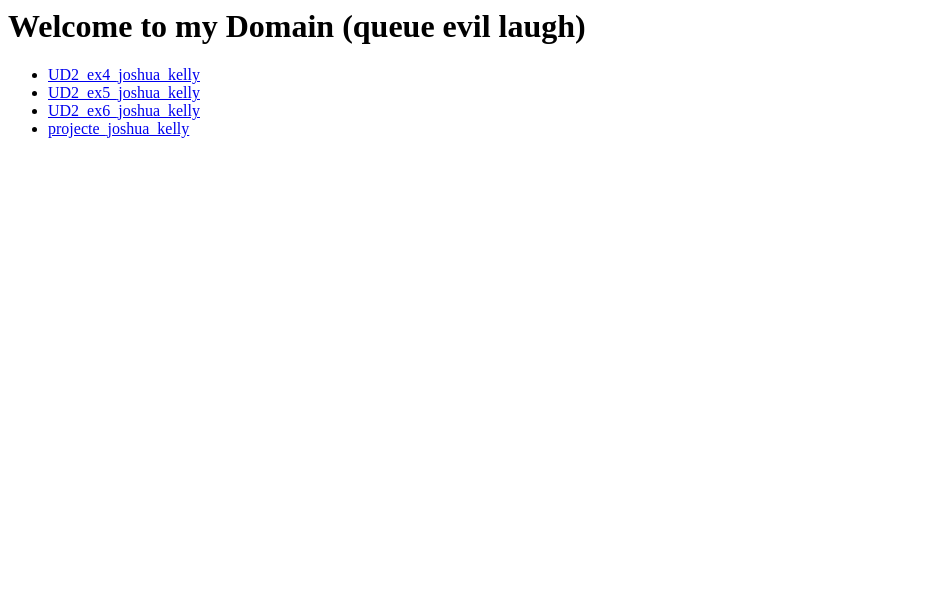
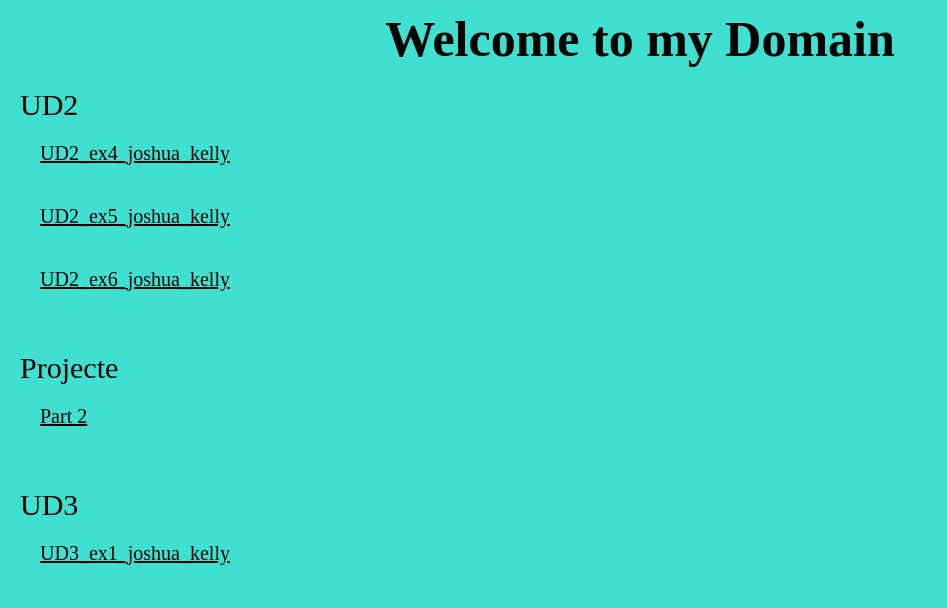
Before and after one commit to WPJengineer/LMSGI, a plain HTML site: page Index_acts_LMSGI.html in a window 1280 px wide. Shown: the whole page, without its empty margins (0-947 px from the left). Drawn offline with Linux system fonts and the light colour scheme.

Commit message:
Add files via upload

```diff
--- a/Index_acts_LMSGI.html
+++ b/Index_acts_LMSGI.html
@@ -4,15 +4,53 @@
 	<meta charset="UTF-8">
 	<meta name="viewport" content="width=device-width, initial-scale=1.0">
   	<title>Index activitats LMSGI</title>
+	<style>
+		* {
+			margin: 0;
+			padding: 0;
+			background-color: turquoise;
+			color: black;
+			list-style: none;
+		}
+
+		h1 {
+			text-align: center;
+			margin-top: 10px;
+			font-size: 50px;
+		}
+
+		nav li {
+			font-size: 20px;
+			padding: 20px;
+		}
+
+		nav>ul>li {
+			font-size: 30px;
+		}
+
+	</style>
 </head>
 <body>
-	<h1>Welcome to my Domain (queue evil laugh)</h1>
+	<h1>Welcome to my Domain</h1>
 	<nav>
 		<ul>
-			<li><a href="./UD2_ex4_joshua_kelly/UD2_ex4_joshua_kelly.html" target="_blank">UD2_ex4_joshua_kelly</a></li>
-			<li><a href="./UD2_ex5_joshua_kelly/UD2_ex5_joshua_kelly.html" target="_blank">UD2_ex5_joshua_kelly</a></li>
-			<li><a href="./UD2_ex6_joshua_kelly/UD2_ex6_joshua_kelly.html" target="_blank">UD2_ex6_joshua_kelly</a></li>
-			<li><a href="./projecte_joshua_kelly/Taula_Menorquina.html" target="_blank">projecte_joshua_kelly</a></li>
+			<li>UD2
+				<ul>
+					<li><a href="./UD2_ex4_joshua_kelly/UD2_ex4_joshua_kelly.html" target="_blank">UD2_ex4_joshua_kelly</a></li>
+					<li><a href="./UD2_ex5_joshua_kelly/UD2_ex5_joshua_kelly.html" target="_blank">UD2_ex5_joshua_kelly</a></li>
+					<li><a href="./UD2_ex6_joshua_kelly/UD2_ex6_joshua_kelly.html" target="_blank">UD2_ex6_joshua_kelly</a></li>
+				</ul>
+			</li>
+			<li>Projecte
+				<ul>
+					<li><a href="./projecte_joshua_kelly/Taula_Menorquina.html" target="_blank">Part 2</a></li>
+				</ul>
+			</li>
+			<li>UD3
+				<ul>
+					<li><a href="./UD3_ex1_joshua_kelly/ud3_ex1_joshua_kelly.html" target="_blank">UD3_ex1_joshua_kelly</a></li>
+				</ul>
+			</li>
 		</ul>
 	</nav>
 </body>
```
